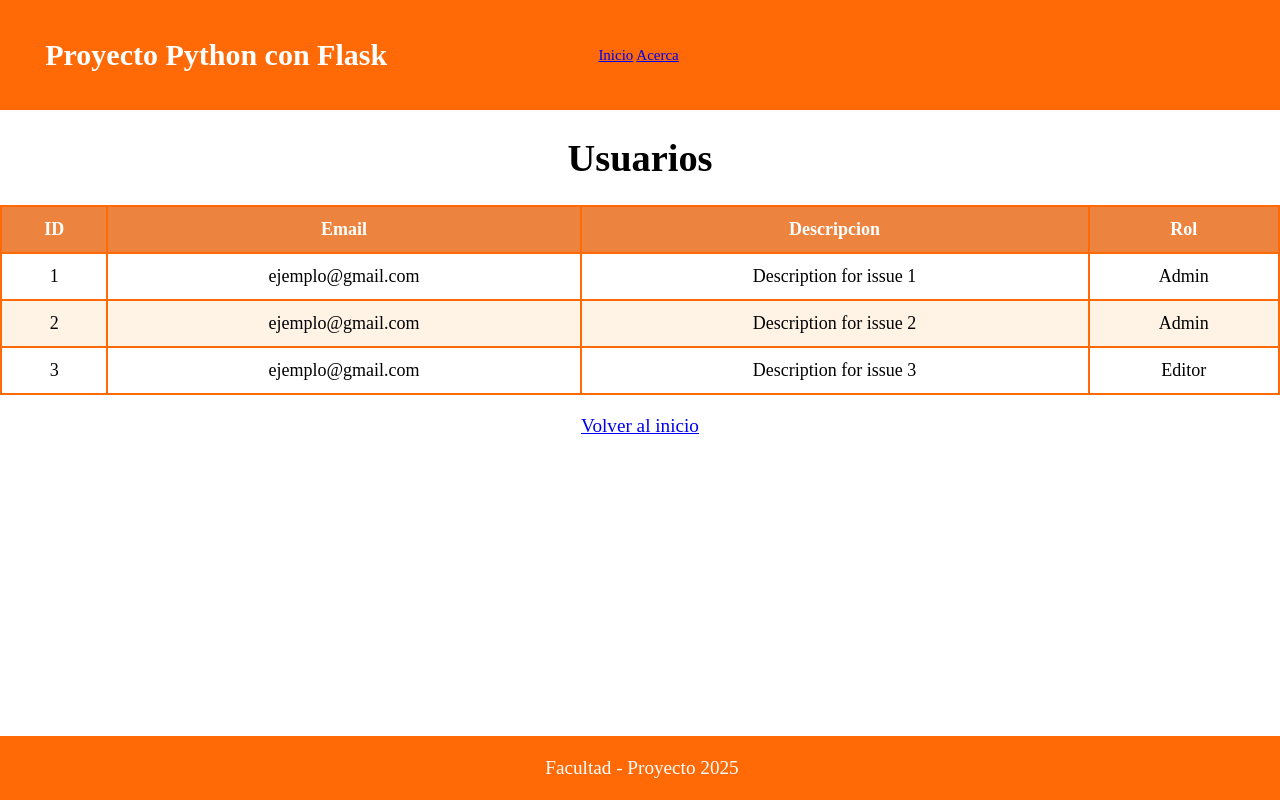
After one commit to martimartineez/proyecto-code, a Flask app: page /manejo_usuarios/ in a window 1280 px wide. The commit adds this page. Run offline with Flask 3, Linux system fonts and the light colour scheme.

Commit message:
Subo avance

```diff
--- a/admin/pyproject.toml
+++ b/admin/pyproject.toml
@@ -8,7 +8,9 @@ authors = [
 readme = "README.md"
 requires-python = ">=3.12"
 dependencies = [
-    "flask (>=3.1.2,<4.0.0)"
+    "flask (>=3.1.2,<4.0.0)",
+    "psycopg2-binary (>=2.9.10,<3.0.0)",
+    "flask-sqlalchemy-lite (>=0.1.0,<0.2.0)"
 ]
 
 [tool.poetry]
--- /dev/null
+++ b/admin/src/core/board.py
@@ -0,0 +1,10 @@
+
+
+
+def list_issues():
+    issues = [
+        {"id": 1, "email": "ejemplo@gmail.com", "description": "Description for issue 1", "rol": "Admin"},
+        {"id": 2, "email": "ejemplo@gmail.com", "description": "Description for issue 2", "rol": "Admin"},
+        {"id": 3, "email": "ejemplo@gmail.com", "description": "Description for issue 3", "rol": "Editor"}
+    ]
+    return issues
--- /dev/null
+++ b/admin/src/web/controllers/user_management.py
@@ -0,0 +1,11 @@
+from flask import Blueprint
+from flask import render_template
+from src.core import board
+
+bp = Blueprint("issues", __name__, url_prefix="/manejo_usuarios")
+
+@bp.get("/")
+
+def index():
+    issues = board.list_issues()
+    return render_template("user_management.html", issues=issues)
--- /dev/null
+++ b/admin/src/web/templates/user_management.html
@@ -0,0 +1,30 @@
+{% extends "layout.html" %}
+
+{% block title %}Manejo usuarios{% endblock %}
+
+{% block content %}
+<h1>Usuarios</h1>
+
+<table>
+    <thead>
+        <tr>
+            <th>ID</th>
+            <th>Email</th>
+            <th>Descripcion</th>
+            <th>Rol</th>
+        </tr>
+    </thead>
+    <tbody>
+        {% for issue in issues %}
+        <tr>
+            <td>{{ issue.id }}</td>
+            <td>{{ issue.email}}</td>
+            <td>{{ issue.description }}</td>
+            <td>{{ issue.rol }}</td>
+        </tr>
+        {% endfor %}
+    </tbody>
+</table>
+
+<a href="{{ url_for('home') }}">Volver al inicio</a>
+{% endblock %}
--- a/admin/static/styles.css
+++ b/admin/static/styles.css
@@ -1,56 +1,189 @@
-body{
-    background-color:rgb(243, 226, 212);
+html {
+    font-family: "Lora", serif;
+}
+
+
+body {
+    background-color: white;
     text-align: center;
     font-size: larger;
     padding: 0px;
     margin: 0px;
-    display: flexbox;
 }
-header{
-    display: flex;
+
+header {
+    display: grid;
+    grid-template-rows: repeat(1, 100px);
+    grid-template-columns: repeat(3, 33%);
+    align-self: center;
+    place-items: center;
     font-size: 15px;
-    border: 5px solid rgb(243, 226, 212);
-    border-left-width: 0px;
-    border-bottom-color: rgb(23, 49, 62);
-    border-top-color: rgb(23, 49, 62);
     height: fit-content;
     width: 100%;
     padding: 5px;
-    background-color: rgb(197, 176, 205);
+    background-color: #ff6906;
+    color: white;
 }
 
-nav{
+.title,
+.title:visited {
+    grid-column-start: 2;
+    text-decoration: none;
+    color: white;
+}
+
+.user-menu {
     font-size: 25px;
     padding: 20px;
     text-decoration: none;
+    grid-column-start: 3;
+    grid-row-start: 1;
+    justify-self: right;
 }
 
-nav, a{
-    color: rgb(65, 94, 114);
-    text-decoration: none;
+.left-menu {
+    grid-row-start: 1;
+    grid-column-start: 1;
+    justify-self: left;
 }
 
-nav, a:visited{
-    color: rgb(65, 94, 114);
+.menuicon {
+    padding-top: 20px;
+    width: 60x;
+    height: 60px;
 }
 
-nav, a{
-    padding: 25px;
+#dropbtn {
+    background-color: #ff6906;
+    border: none;
+    display: none;
 }
 
-h1{
-    color: rgb(65, 94, 114);
+#dropbtn:checked~#dropdown-content {
+    left: 0;
 }
 
-footer{
-    color: rgb(65, 94, 114);
-    margin-top: 100%;
+#dropdown-content {
+    display: grid;
+    grid-template-columns: repeat(1, 340px);
+    grid-template-rows: repeat(4, 25%);
+    position: absolute;
+    background-color: #ec843f;
+    min-width: 15%;
+    transition: 200ms ease;
+    height: 90%;
+    margin: 0.7em auto;
+    border: 1px solid #ff6906;
+    left: -100%;
+    z-index: 1001;
+}
+
+#dropdown-content a {
+    text-decoration: none;
+    font-weight: 700;
+    padding: 0.5em;
+    border: 5px solid #ff6906;
     display: flex;
+    align-items: center;
+    justify-content: center;
+    color: white;
+    font-size: 22px;
+}
+
+#userbtn {
+    background-color: #ff6906;
+    border: none;
+    display: none;
+}
+
+#user-content {
+    display: none;
+}
+
+#userbtn:checked~#user-content {
+    display: grid;
+    grid-template-columns: repeat(1, 300px);
+    grid-template-rows: repeat(3, 33%);
+    position: absolute;
+    background-color: #ec843f;
+    min-width: 10%;
+    height: fit-content;
+    margin: 1em auto;
+    right: 10px;
+    top: 70px;
+    z-index: 1001;
+}
+
+#user-content * {
+    display: flex;
+    text-align: center;
+    justify-content: left;
+    text-decoration: none;
+    font-weight: 700;
+    padding: 0.5em;
+    color: white;
     font-size: 20px;
-    border: 5px solid rgb(23, 49, 62);
-    border-left-width: 0px;
+    margin: 0px;
+}
+
+#user-content .username {
+    border-bottom: 4px solid #ff6906;
+}
+
+#guest-user {
+    display: flex;
+    flex-direction: row;
+    justify-content: center;
+    align-items: center;
+    gap: 10px;
+    font-size: 20px;
+    padding: 10px;
+    margin-top: 20px;
+}
+
+#guest-user a {
+    text-decoration: none;
+    color: white;
+    padding: 10px;
+}
+
+footer {
     height: fit-content;
+    background-color: #ff6906;
+    color: white;
+    padding: 2px;
+    position: fixed;
+    bottom: 0;
     width: 100%;
-    padding: 5px;
-    background-color: rgb(23, 49, 62);
+    text-align: center;
+    z-index: 1000;
 }
+
+/* Estilos básicos para tablas */
+table {
+    border-collapse: collapse;
+    width: 100%;
+    margin: 20px 0;
+    font-size: 18px;
+}
+
+th,
+td {
+    border: 2px solid #ff6906;
+    padding: 12px 8px;
+    text-align: center;
+}
+
+th {
+    background-color: #ec843f;
+    color: white;
+    font-weight: bold;
+}
+
+tr:nth-child(even) {
+    background-color: #fff3e6;
+}
+
+tr:hover {
+    background-color: #ffe0b2;
+}
```
Also changed, not shown: admin/src/core/database.py (added, +13 -0 lines), admin/src/web/__init__.py (+9 -0 lines), admin/src/web/config.py (added, +32 -0 lines), admin/src/web/templates/header.html (added, +47 -0 lines), admin/src/web/controllers/__init__.py (added), 1 other file.
